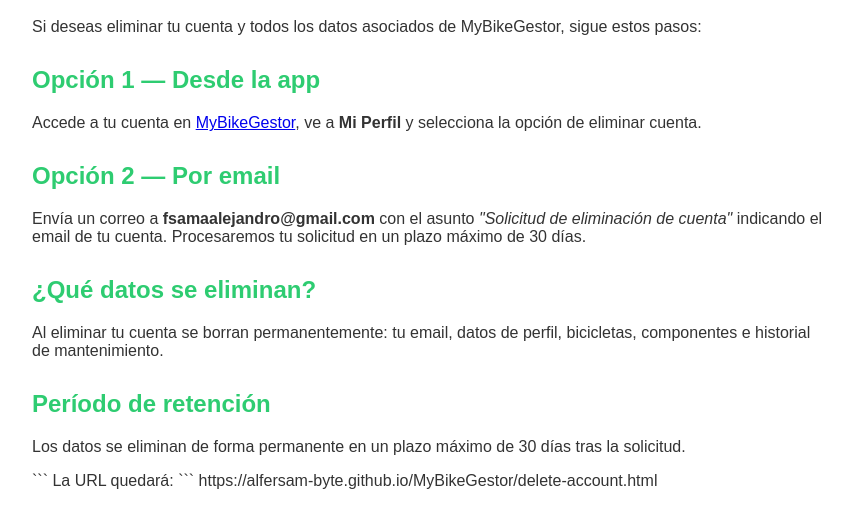
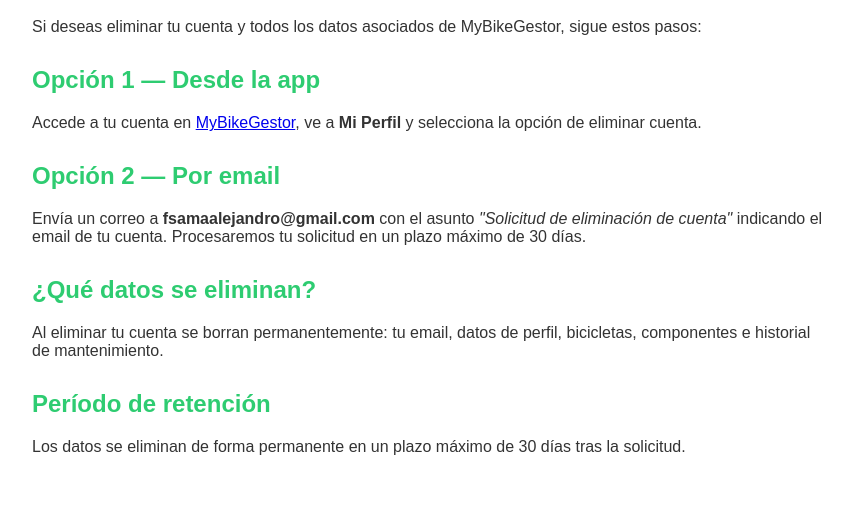
Before and after one commit to alfersam-byte/MyBikeGestor, a plain HTML site: page delete-account.html in a window 1280 px wide. Shown: the part 80-608 px from the top of the page, without its empty margins (208-1060 px from the left). Drawn offline with Linux system fonts and the light colour scheme.

Commit message:
Clean up delete-account.html by removing comments
Removed unnecessary comments about URL in delete-account.html

````diff
--- a/delete-account.html
+++ b/delete-account.html
@@ -27,8 +27,3 @@
   <p>Los datos se eliminan de forma permanente en un plazo máximo de 30 días tras la solicitud.</p>
 </body>
 </html>
-```
-
-La URL quedará:
-```
-https://alfersam-byte.github.io/MyBikeGestor/delete-account.html
````
